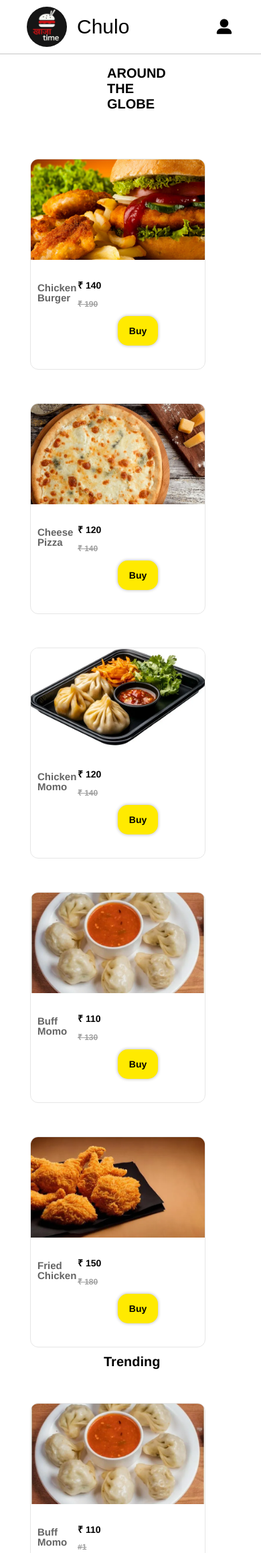
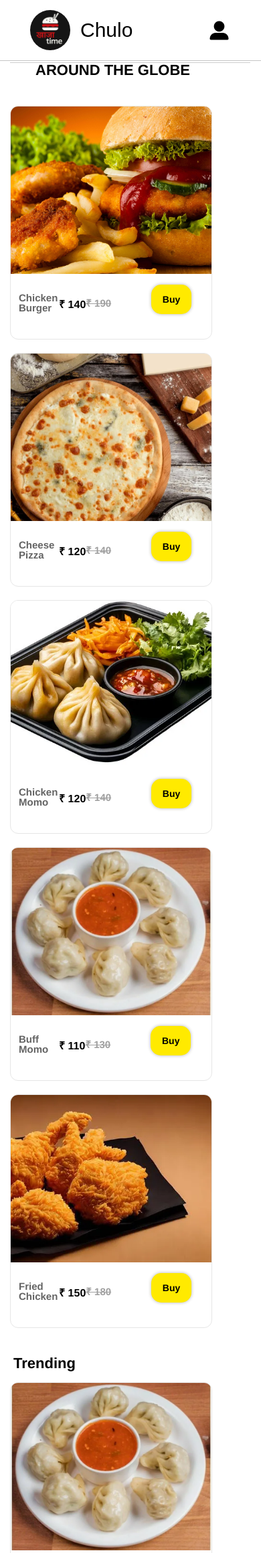
Before and after one commit to KhajaTime/Chulo, a PHP site: page / in a window 390 px wide. Shown: the top 2319 px of the page at 67% size. Run offline with PHP 8.4, Linux system fonts and the light colour scheme; some libraries are stand-ins or nearby versions; some web fonts are replaced.

Commit message:
Add files via upload

```diff
--- a/assets/CSS/responsive.css
+++ b/assets/CSS/responsive.css
@@ -1,91 +1,84 @@
+/* Tablet Styles (768px - 1024px) */
+@media screen and (max-width: 1024px) {
+  .sidebar {
+    display: none;
+  }
+  .food-preview-container {
+    grid-template-columns: 1fr;
+    padding: 20px 40px;
+    width: fit-content;
+  }
+  .name {
+    margin-left: 40px;
+    margin-right: 40px;
+  }
+  .food-preview{
+    margin-left: 0;
+  }
+  .food-item-list {
+   justify-self: center;
+  }
+  .content-bar::before {
+    content: "EXPLORE OUR MENU";
+  }
+  .content-bar {
+    font-size: 15px;
+    font-weight: 700;
+  }
+  #categories{
+    font-size: 0;
+  }
+  .image {
+    padding-left: 40px;
+    padding-right: 40px;
+  }
 
-/* DESKTOP & TABLET (max-width: 1200px) */
-@media screen and (max-width: 1200px) {
-  /* Hide sidebar on all screens below desktop */
-  .sidebar {
-    display: none !important;
+  .food-type-name {
+    margin-left: 20px;
   }
 
   .food-1-preview {
-    padding-left: 40px !important;
+    grid-template-columns: repeat(auto-fill, minmax(250px, 1fr));
+    gap: 25px;
+  }
+}
+
+/* Below Tablet - Remove top image (max-width: 768px) */
+@media screen and (max-width: 768px) {
+  .topimage {
+    display: none;
+  }
+
+  .name {
+    top: 60px;
+    margin-left: 20px;
+    margin-right: 20px;
+    padding-top: 15px;
+    padding-bottom: 10px;
+  }
+
+  .food-preview-container {
+    padding: 20px;
+  }
+
+  .image {
+    display: none;
   }
 
   .food-type-name {
-    margin-left: 80px !important;
-  }
-}
-
-/* TABLET (max-width: 1024px) */
-@media screen and (max-width: 1024px) {
-
-  /* Navbar */
-  .navbar {
-    height: 80px;
-    padding: 0 10px;
-  }
-
-  .logo {
-    width: 50px;
-    height: 50px;
-    margin-left: 15px;
-  }
-
-  .logo-name {
-    font-size: 24px;
-  }
-
-  .navbar-list {
-    margin-right: 20px;
-    font-size: 14px;
-  }
-
-  /* Top image */
-  .image {
-    width: 95%;
-    height: 400px;
-    padding-left: 40px;
-  }
-
-  /* Categories bar */
-  .name {
-    margin-left: 40px;
-    margin-right: 40px;
-    width: 90%;
-  }
-
-  /* Food preview */
-  .food-preview-container {
-    justify-content: center;
-  }
-
-  .food-item-list {
-    margin-left: 40px;
-  }
-
-  #AroundTheGlobe {
-    width: 90%;
-    height: 120px;
-  }
-
-  .food-type-name {
-    margin-left: 40px;
+    font-size: 26px;
+    margin-left: 10px;
   }
 
   .food-1-preview {
-    padding-left: 20px;
-    justify-content: center;
+    grid-template-columns: repeat(auto-fill, minmax(200px, 1fr));
+    gap: 20px;
   }
 
-  .food-preview {
-    width: 280px;
-    margin-left: 20px;
-    margin-right: 20px;
-  }
-
-  /* Dialog */
-  dialog {
-    max-width: 90vw !important;
-    min-height: 60vh !important;
+  /* Dialog adjustments for smaller screens */
+  #dialog {
+    max-width: 95vw !important;
+    min-height: auto !important;
   }
 
   .food-description-container {
@@ -95,284 +88,118 @@
   .food-picture-container {
     max-width: 100% !important;
   }
+}
 
-  .food-description {
-    margin-left: 0 !important;
+/* Mobile Styles - 1 item per row (max-width: 480px) */
+@media screen and (max-width: 480px) {
+  body {
     margin-top: 20px;
   }
+
+  .navbar {
+    padding: 10px 15px;
   }
 
-/* MOBILE (max-width: 768px) */
-@media screen and (max-width: 768px) {
-
-  /* Body */
-  body {
-    margin-top: 70px !important;
-  }
-
-  /* Navbar - Hide links except profile */
-  .navbar {
-    height: 70px !important;
-    padding: 0 10px;
-  }
-
-  .navbar #navhome,
-  .navbar #navtrending,
-  .navbar #navabout {
-    display: none !important;
-  }
-
-  .logo {
-    width: 30px;
-    height: 30px;
-    margin-left: 10px;
-  }
-
-  .logo-name {
-    font-size: 20px;
-  }
-
-  /* Hide top image and category bar */
-  .topimage {
-    display: none !important;
-  }
-
-  .name {
-    display: none !important;
-  }
-
-  /* Scroll behavior */
-  html {
-    scroll-padding-top: 80px;
-  }
-
-  /* Food sections */
-  .food-preview-container {
-    padding-top: 0;
-    flex-direction: column;
-    align-items: center;
-  }
-
-  .food-item-list {
-    margin-left: 10px;
-    width: 95%;
-    padding-top: 20px;
-  }
-
-  #AroundTheGlobe {
-    display: none !important;
-  }
-
-  .food-type-name-1 {
-    font-size: 24px;
-    padding-top: 20px;
-  }
-
-  .food-type-name {
-    margin-left: 10px;
-    font-size: 24px;
-  }
-
-  /* Food grid - 2 columns */
-  .food-1-preview {
-    width: 100%;
-    padding-left: 0 !important;
-    margin: 0;
-    padding-top: 20px;
-    justify-content: center;
-  }
-
-  .food-preview {
-    width: calc(50% - 20px);
-    min-width: 150px;
-    max-width: 200px;
-    margin: 10px;
-  }
-
-  .food-picture {
-    max-height: 120px;
-  }
-
-  .food-name {
-    font-size: 16px;
-    padding-top: 8px;
-  }
-
-  .food-price {
-    font-size: 14px;
-  }
-
-  .food-original-price {
-    font-size: 12px;
-    margin-left: 10px;
-    padding-right: 20px;
-  }
-
-  .buy-button {
-    margin-left: 0;
-    padding: 8px 15px;
-    font-size: 11px;
-  }
-
-  /* Dialog */
-  dialog {
-    max-width: 95vw !important;
-    min-height: auto !important;
-    margin: 10px !important;
-  }
-
-  .food-description-container {
-    flex-direction: column;
-    padding: 10px;
-  }
-
-  .food-picture-container {
-    max-width: 100% !important;
-  }
-
-  .food-description-picture {
-    width: 100%;
-    height: auto;
-  }
-
-  .food-description {
-    margin-left: 0 !important;
-    padding: 10px;
-  }
-
-  .description-heading,
-  .ingredients-heading,
-  .nutrients-heading {
-    font-size: 16px;
-  }
-
-  .description-content,
-  .ingredients-content {
-    font-size: 14px;
-  }
-
-  .nutrients-content {
-    flex-wrap: wrap;
-    justify-content: space-around;
-  }
-
-  .nutrients-value {
-    min-width: 80px;
-    margin: 10px;
-  }
-}
-
-/* SMALL MOBILE (max-width: 480px) */
-@media screen and (max-width: 480px) {
-
-  body {
-    margin-top: 60px !important;
-  }
-
-  /* Navbar */
-  .navbar {
-    height: 80px !important;
-  }
-
-  .logo {
-    width: 20px;
-    height: 20px;
-    margin-left: 5px;
-    margin-right: 8px;
+  .navbar ul {
+    gap: 10px;
   }
 
   .logo-name {
     font-size: 18px;
   }
 
-  .fas.fa-user-alt {
-    width: 30px;
-    height: 30px;
+  .name {
+    top: 55px;
+    margin-left: 15px;
+    margin-right: 15px;
+    padding-top: 12px;
+    padding-bottom: 8px;
+  }
+
+  .content-bar {
     font-size: 16px;
   }
 
-  /* Food sections */
-  .food-item-list {
-    margin-left: 5px;
-    padding-top: 20px;
+  .food-preview-container {
+    padding: 15px;
   }
 
-  .food-type-name-1,
   .food-type-name {
-    font-size: 20px;
+    font-size: 22px;
     margin-left: 5px;
+    margin-bottom: 15px;
   }
 
-  /* Single column layout */
+  /* Force 1 item per row on mobile */
+  .food-1-preview {
+    grid-template-columns: 1fr;
+    gap: 20px;
+  }
+
   .food-preview {
-    width: calc(100% - 20px);
-    max-width: 300px;
+    max-width: 100%;
+    margin: 0 auto;
   }
 
   .food-picture {
-    max-height: 150px;
+    height: 250px;
+  }
+
+  .food-description {
+    padding: 12px;
   }
 
   .food-name {
     font-size: 18px;
   }
 
-  .food-sub-description {
-    flex-direction: column;
-    align-items: flex-start;
-  }
-
-  .food-price,
-  .food-original-price {
-    padding-bottom: 10px;
-    margin-left: 0;
+  .food-price {
+    font-size: 16px;
   }
 
   .buy-button {
-    margin-top: 10px;
-    width: 100%;
-  }
-
-  /* Dialog */
-  .nutrients-value {
-    min-width: 70px;
+    padding: 8px 16px;
     font-size: 12px;
   }
 
-  .nutrients-number {
-    font-size: 18px;
-  }
+  /* Dialog full screen on mobile */
+  #dialog {
+    max-width: 100vw !important;
+    min-height: 100vh !important;
+    margin: 0 !important;
+    border-radius: 0 !important;
   }
 
-/* VERY SMALL MOBILE (max-width: 360px) */
-@media screen and (max-width: 360px) {
+  .food-description-container {
+    padding: 10px;
+  }
 
-  .logo-name {
+  .dialog-close-btn {
+    top: 10px;
+    right: 10px;
+    font-size: 32px;
+  }
+  #navhome, #navtrending, #navabout {
     display: none;
 }
 
-  .food-name {
-    font-size: 16px;
 }
 
-  .food-price {
+/* Very small mobile devices */
+@media screen and (max-width: 360px) {
+  .content-bar::before {
+    content: "MENU";
+  }
+
+  .food-type-name {
+    font-size: 20px;
+  }
+
+  .navbar-list a {
     font-size: 14px;
   }
-}
 
-/* LANDSCAPE ORIENTATION */
-@media screen and (max-height: 500px) and (orientation: landscape) {
-
-  body {
-    margin-top: 50px !important;
-  }
-
-  .navbar {
-    height: 50px !important;
-  }
-
-  dialog {
-    max-height: 90vh !important;
-    overflow-y: auto;
+  .food-picture {
+    height: 200px;
   }
 }
--- a/index.html
+++ b/index.html
@@ -79,7 +79,7 @@
     </script>
   </head>
 
-  <body>
+  <body id="home-link">
     <div class="navbar" style="font-size: larger">
       <a href="index.html">
         <div class="logo-container">
@@ -88,7 +88,7 @@
         </div>
       </a>
       <ul>
-        <li class="navbar-list" id="navhome"><a href="index.html">Home</a></li>
+        <li class="navbar-list" id="navhome"><a href="#home-link" id="navhome">Home</a></li>
         <li class="navbar-list" id="navtrending">
           <a href="#Trending">Trending</a>
         </li>
@@ -107,7 +107,7 @@
       <img class="image" src="assets/images/food-pictures/chickenBurger.jfif" />
     </div>
     <div class="name">
-      <p class="content-bar">CATEGORIES</p>
+      <p class="content-bar"><p id="categories">CATEGORIES</p></p>
     </div>
 
     <div class="food-preview-container">
--- a/login.html
+++ b/login.html
@@ -5,7 +5,8 @@
     <meta name="viewport" content="width=device-width, initial-scale=1.0" />
     <meta http-equiv="X-UA-Compatible" content="ie=edge" />
     <title>Login Page</title>
-    <link rel="stylesheet" href="loginpage/login.css" />
+    <link rel="stylesheet" href="assets/CSS/login.css" />
+    <link rel="stylesheet" href="assets/CSS/responsive.css" />
     <link
       rel="stylesheet"
       href="https://cdnjs.cloudflare.com/ajax/libs/font-awesome/6.4.0/css/all.min.css"
--- a/signup.html
+++ b/signup.html
@@ -6,6 +6,7 @@
     <meta http-equiv="X-UA-Compatible" content="ie=edge" />
     <title>Signin Page</title>
     <link rel="stylesheet" href="loginpage/login.css" />
+    <link rel="stylesheet" href="assets/CSS/responsive.css" />
     <link
       rel="stylesheet"
       href="https://cdnjs.cloudflare.com/ajax/libs/font-awesome/6.4.0/css/all.min.css"
```
Lines whose indentation alone changed are shown as unchanged.
